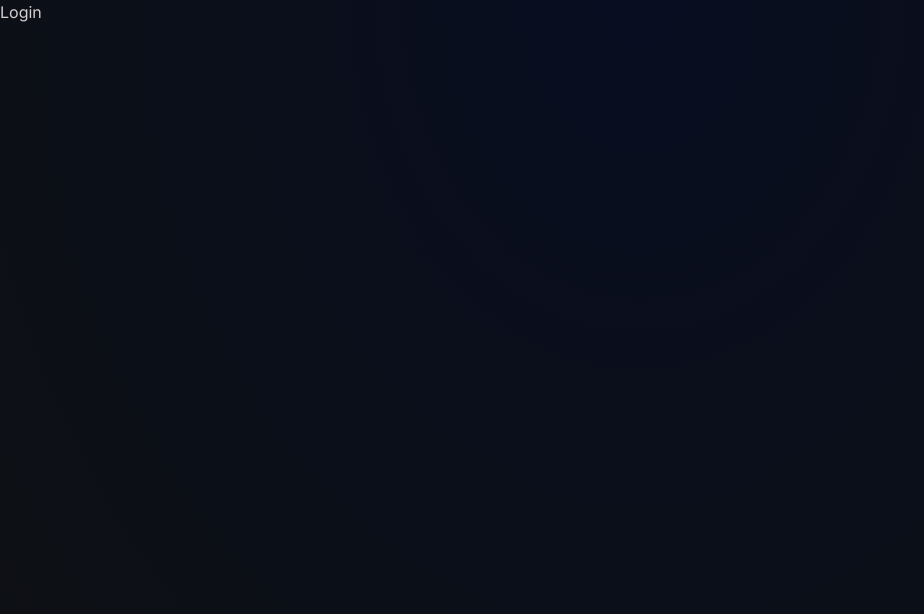
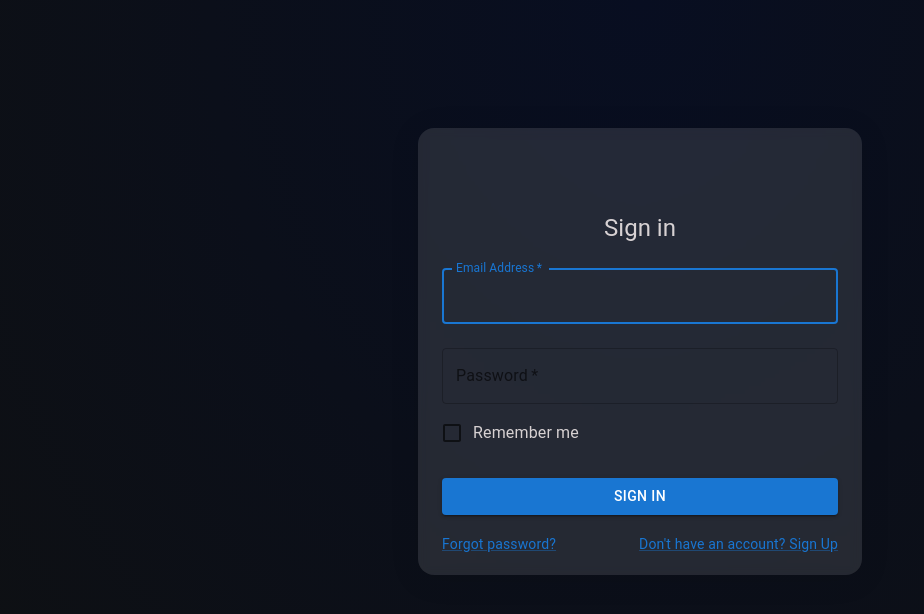
Before and after one commit to MightyMon/WhiteEye, a Next.js app: page /login in a window 1280 px wide. Shown: the top 614 px of the page, without its empty margins (0-924 px from the left). Built offline with nearby package versions, Linux system fonts and the light colour scheme.

Commit message:
updated login front

```diff
--- a/src/app/dashboard/terminal/page.tsx
+++ b/src/app/dashboard/terminal/page.tsx
@@ -1,7 +1,77 @@
-const ProductsPage = () => {
+
+import { Terminal } from 'primereact/terminal';
+import styles from "../../ui/dashboard/terminal.module.css"
+const TerminalPage = () => {
     return(
-        <div>products</div>
+        <div className={styles.container}>
+			<div className={styles.terminal}>
+			<Terminal welcomeMessage="Use your commands here" prompt="admin@whiteeye $" />
+			</div>
+        </div>
     )
 }
 
-export default ProductsPage
+export default TerminalPage
+
+
+
+
+
+// 'use client'
+// import React, { useState } from 'react';
+
+// import { Xterm } from 'xterm-react';
+
+// function App() {
+// 	const [Terminal, setTerminal] = useState(null);
+// 	const [input, setInput] = useState('');
+
+// 	const onTermInit = (term) => {
+// 		setTerminal(term);
+// 		term.reset();
+// 		term.write('Hello from \x1B[1;3;31mMighty\x1B[0m $');
+// 		term.write('\r\nUse your commands here\r\n')
+// 	};
+
+// 	const onTermDispose = (term) => {
+// 		console.log('Terminal disposed');
+// 		setTerminal(null);
+// 	};
+
+// 	const handleData = (data) => {
+// 		if (Terminal) {
+// 			const code = data.charCodeAt(0);
+// 			// If the user hits empty and there is something typed echo it.
+// 			if (code === 13 && input.length > 0) {
+// 				Terminal.write("\r\nYou typed: '" + input + "'\r\n");
+// 				Terminal.write('echo> ');
+// 				const nameOutput = exec(input)
+// 				console.log(nameOutput)
+// 				Terminal.write(nameOutput)
+// 				setInput('');
+// 			} else if (code < 32 || code === 127) {
+// 				console.log('Control Key', code);
+// 				// Disable control Keys such as arrow keys
+// 				return;
+// 			} else {
+// 				// Add general key press characters to the terminal
+// 				Terminal.write(data);
+// 				setInput(input + data);
+// 			}
+// 		}
+// 	};
+
+// 	return (
+// 		<div className="App">
+// 			<header className="App-header">
+// 				<Xterm
+// 					onInit={onTermInit}
+// 					onDispose={onTermDispose}
+// 					onData={handleData}
+// 				/>
+// 			</header>
+// 		</div>
+// 	);
+// }
+
+// export default App;
--- /dev/null
+++ b/src/app/login/page.jsx
@@ -0,0 +1,90 @@
+'use client'
+import Button from "@mui/material/Button";
+import TextField from "@mui/material/TextField";
+import FormControlLabel from "@mui/material/FormControlLabel";
+import Checkbox from "@mui/material/Checkbox";
+import Link from "@mui/material/Link";
+import Grid from "@mui/material/Grid";
+import Box from "@mui/material/Box";
+import Typography from "@mui/material/Typography";
+import Container from "@mui/material/Container";
+import styles from "../ui/login/login.module.css"
+
+export default function SignIn() {
+  const handleSubmit = (event) => {
+    event.preventDefault();
+    const data = new FormData(event.currentTarget);
+    console.log({
+      email: data.get("email"),
+      password: data.get("password"),
+    });
+  };
+
+  return (
+    <div >
+      <div className={styles.reducetop}>
+
+      </div>
+    <Container component="main" maxWidth="xs" className={styles.maincontainer}>
+      <Box
+        sx={{
+          marginTop: 8,
+          display: "flex",
+          flexDirection: "column",
+          alignItems: "center",
+        }}
+      >
+        <Typography component="h1" variant="h5">
+          Sign in
+        </Typography>
+        <Box component="form" onSubmit={handleSubmit} noValidate sx={{ mt: 1 }}>
+          <TextField
+            margin="normal"
+            required
+            fullWidth
+            id="email"
+            label="Email Address"
+            name="email"
+            autoComplete="email"
+            autoFocus
+          />
+          <TextField
+            margin="normal"
+            required
+            fullWidth
+            name="password"
+            label="Password"
+            type="password"
+            id="password"
+            autoComplete="current-password"
+          />
+          <FormControlLabel
+            control={<Checkbox value="remember" color="primary" />}
+            label="Remember me"
+          />
+          <Button
+            type="submit"
+            fullWidth
+            variant="contained"
+            sx={{ mt: 3, mb: 2 }}
+          >
+            Sign In
+          </Button>
+          <Grid container>
+            <Grid item xs>
+              <Link href="#" variant="body2">
+                Forgot password?
+              </Link>
+            </Grid>
+            <Grid item>
+              <Link href="#" variant="body2">
+                {"Don't have an account? Sign Up"}
+              </Link>
+            </Grid>
+          </Grid>
+        </Box>
+      </Box>
+    </Container>
+    </div>
+  );
+}
--- a/src/app/login/page.tsx
+++ /dev/null
@@ -1,7 +0,0 @@
-const LoginPage = () => {
-    return(
-        <div>Login </div>
-    )
-}
-
-export default LoginPage
--- a/src/app/ui/dashboard/dashboard.module.css
+++ b/src/app/ui/dashboard/dashboard.module.css
@@ -1,17 +1,16 @@
 
 .container{
     display: flex;
+    padding: 20px;
 
 }
 
 .menu{
     flex:1;
-        /* From https://css.glass */
-background: rgba(255, 255, 255, 0);
-border-radius: 16px;
-box-shadow: 0 4px 30px rgba(0, 0, 0, 0.1);
+
+border-radius: 10px;
 backdrop-filter: blur(3.7px);
--webkit-backdrop-filter: blur(3.7px);
+
 border: none;
 
 }
--- a/src/app/ui/dashboard/navbar/navbar.module.css
+++ b/src/app/ui/dashboard/navbar/navbar.module.css
@@ -5,13 +5,16 @@
     justify-content: space-between;
     align-items: center;
    /* From https://css.glass */
-background: rgba(16, 19, 119, 0.12);
-border-radius: 16px;
-box-shadow: 0 4px 30px rgba(3, 18, 50, 0.1);
-backdrop-filter: blur(8.9px);
--webkit-backdrop-filter: blur(8.9px);
+        /* From https://css.glass */
+        background: rgba(255, 255, 255, 0.111);
+        border-radius: 10px;
+        box-shadow: 0 4px 30px rgba(0, 0, 0, 0.1);
+        backdrop-filter: blur(5px);
+        -webkit-backdrop-filter: blur(5px);
 }
-
+.containerwrap{
+    padding-left: 10px;
+}
 .title{
     color: var(--text);
     font-weight: bold;
--- a/src/app/ui/dashboard/navbar/navbar.tsx
+++ b/src/app/ui/dashboard/navbar/navbar.tsx
@@ -8,6 +8,7 @@ const Navbar = () => {
     const pathname = usePathname();
 
     return(
+        <div className={styles.containerwrap}>
         <div className={styles.container}>
             <div className={styles.title}>
                 {pathname.split("/").pop()}
@@ -22,6 +23,7 @@ const Navbar = () => {
                 </div>
             </div>
         </div>
+        </div>
     )
 }
 
--- a/src/app/ui/dashboard/sidebar/sidebar.module.css
+++ b/src/app/ui/dashboard/sidebar/sidebar.module.css
@@ -1,6 +1,12 @@
 .container{
-    position: sticky;
-    top: 40px;
+    position: fixed;
+    top: 20px;
+    height: 850px;
+background: rgba(255, 255, 255, 0.111);
+border-radius: 16px;
+box-shadow: 0 4px 30px rgba(0, 0, 0, 0.1);
+backdrop-filter: blur(5px);
+-webkit-backdrop-filter: blur(5px);
 }
 
 .user{
@@ -10,6 +16,7 @@
     gap: 40px;
     margin-bottom: 20px;
     padding: 20px;
+
 
 }
 .userImage{
--- a/src/app/ui/dashboard/sidebar/sidebar.tsx
+++ b/src/app/ui/dashboard/sidebar/sidebar.tsx
@@ -53,7 +53,10 @@ const menuItems =[
 
 const Sidebar = () => {
     return(
+
         <div>
+                    <div className="star"></div>
+
             {/* tbd- add styling for this div  */}
         <div className={styles.container}>
             <div className={styles.user}>
--- /dev/null
+++ b/src/app/ui/dashboard/terminal.module.css
@@ -0,0 +1,26 @@
+.container {
+    display: flex;
+    align-items: center;
+    justify-content: center; /* Center the items horizontally */
+    padding: 40px;
+    height: 90%;
+    box-sizing: border-box; /* Include padding in the element's total width and height */
+    flex-direction: row; /* Default flex direction */
+
+    background: rgba(128, 130, 194, 0.35);
+    border-radius: 16px;
+    box-shadow: 0 4px 30px rgba(0, 0, 0, 0.1);
+    backdrop-filter: blur(5px);
+    -webkit-backdrop-filter: blur(5px);}
+
+.terminal {
+    height: 90%; /* This is relative to the parent's height, ensure parent has height defined */
+    width: 900px; /* This will let the width adjust according to content */
+    max-width: 100%; /* Ensure the width does not exceed the*/
+        /* From https://css.glass */
+background: rgba(14, 16, 24, 0.35);
+border-radius: 16px;
+box-shadow: 0 4px 30px rgba(0, 0, 0, 0.1);
+backdrop-filter: blur(5px);
+-webkit-backdrop-filter: blur(5px);
+}
--- /dev/null
+++ b/src/app/ui/login/login.module.css
@@ -0,0 +1,13 @@
+.maincontainer{
+    padding: 20px;
+        /* From https://css.glass */
+background: rgba(255, 255, 255, 0.111);
+border-radius: 16px;
+box-shadow: 0 4px 30px rgba(0, 0, 0, 0.1);
+backdrop-filter: blur(5px);
+-webkit-backdrop-filter: blur(5px);
+}
+
+.reducetop{
+    padding: 5%;
+}
--- a/tsconfig.json
+++ b/tsconfig.json
@@ -21,6 +21,6 @@
       "@/*": ["./src/*"]
     }
   },
-  "include": ["next-env.d.ts", "**/*.ts", "**/*.tsx", ".next/types/**/*.ts", "src/app/page.tsx", "src/app/dashboard/layout.tsx", "src/app/ui/dashboard/sidebar/sidebar.tsx", "src/app/ui/dashboard/sidebar/menuLink/menuLink.jsx"],
+  "include": ["next-env.d.ts", "**/*.ts", "**/*.tsx", ".next/types/**/*.ts", "src/app/page.tsx", "src/app/dashboard/layout.tsx", "src/app/ui/dashboard/sidebar/sidebar.tsx", "src/app/ui/dashboard/sidebar/menuLink/menuLink.jsx", "src/app/login/page.jsx", "src/app/dashboard/terminal/page.tsx"],
   "exclude": ["node_modules"]
 }
```
Also changed, not shown: package.json (+6 -1 lines), 1 other file (tests, documents, lock files or other folders).
